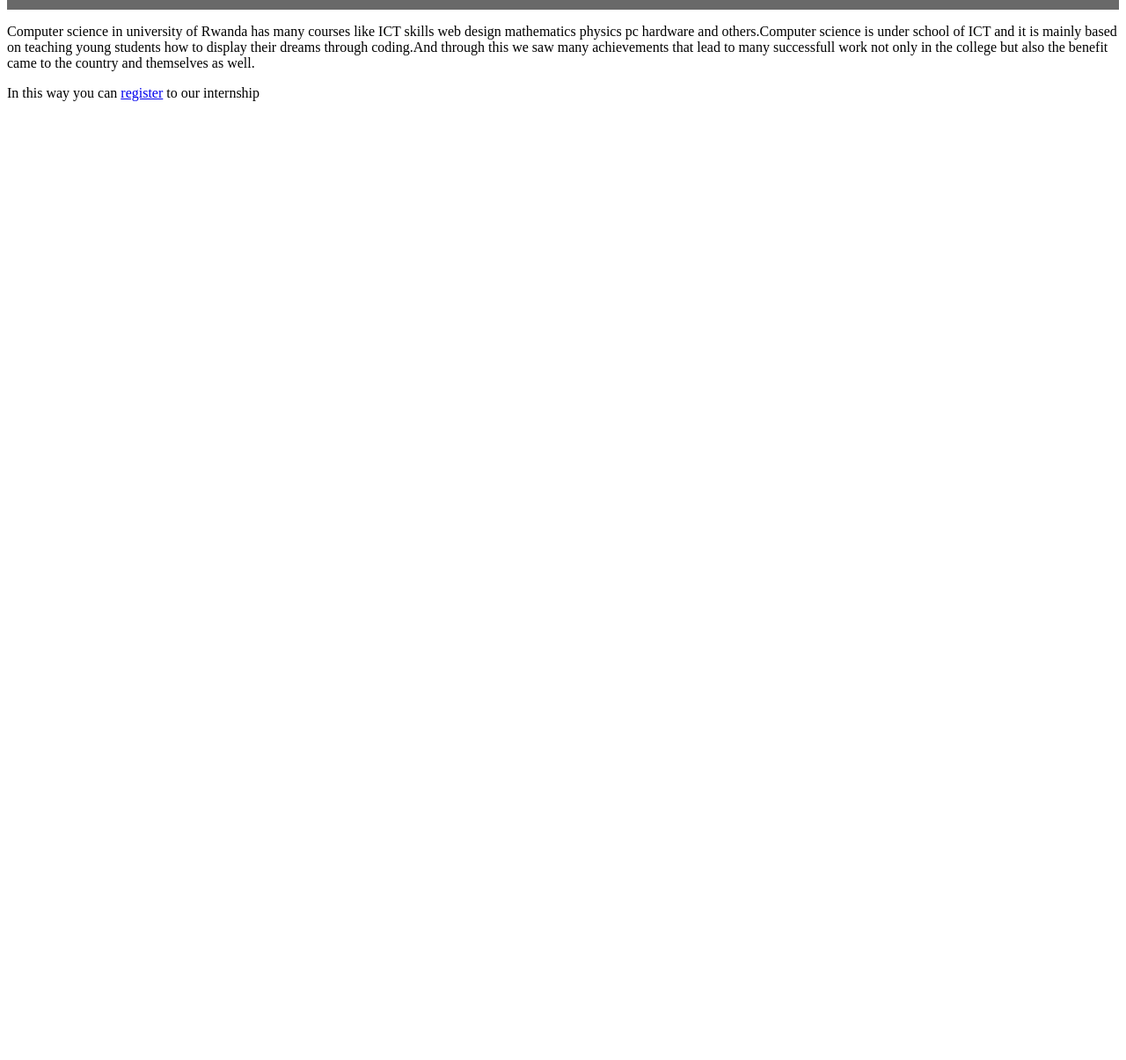
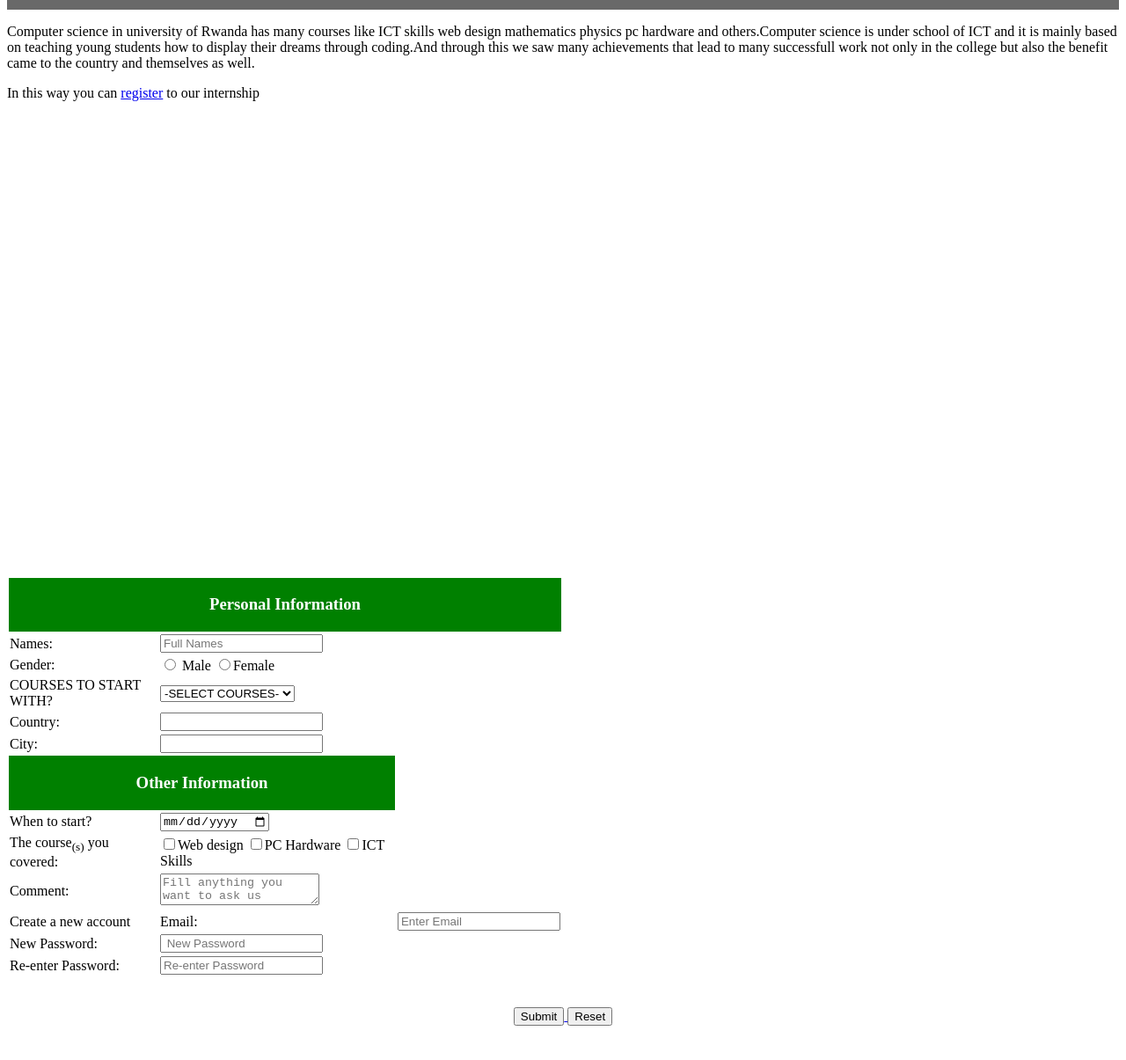
Before and after one commit to mugi01/mugi01.github.io, a plain HTML site: page index.html in a window 1280 px wide. Shown: the part 575-1780 px from the top of the page at 88% size. Before the commit the page ends 800 px from the top, so only its background shows below. Drawn offline with Linux system fonts and the light colour scheme.

Commit message:
Update index.html

```diff
--- a/index.html
+++ b/index.html
@@ -37,6 +37,75 @@
 		<div class="head4">
 	<p>Computer science in university of Rwanda has many courses like ICT skills web design mathematics physics pc hardware and others.Computer science is under school of ICT and it is mainly based on teaching young students how to display their dreams through coding.And through this we saw many achievements that lead to many successfull work not only in the college but also the benefit came to the country and themselves as well.</p>
 	In this way you can  <a href="Sign up.html">register</a> to our internship
+			  <div class="card">
+<FORM>
+	<table border="0" width="50%">
+
+    <th colspan="3" bgcolor="green"><h3><FONT COLOR="WHITE">Personal Information</FONT></h3></th>
+  </TR>
+  <TR>
+    <TD>Names:</TD>
+    <TD><input type="text" placeholder="Full Names" /></TD>
+  </TR><br><br>
+  <TR>
+    <TD>Gender:</TD>
+    <TD><input type="radio" name="Gender"> Male
+      <input type="radio" name="Gender">Female<br/></TD>
+  </TR><br><br>
+
+  <TR>
+    <TD>COURSES TO START WITH?</TD><br><br>
+    <TD><SELECT>
+        <option>-SELECT COURSES- </option>
+        <option>ICT SKILLS</option>
+        <option>WEB DESIGN</option>
+        <option>PC HARDWARE</option>
+      </SELECT></TD>
+  </TR><br><br>
+  <TR>
+    <TD>Country:</TD>
+    <TD><input type="text"/></TD>
+  </TR>
+  <TR>
+    <TD>City:</TD>
+    <TD><input type="text"/></TD>
+  </TR><br><br>
+  <TR>
+    <Th colspan="2" bgcolor="green"><h3><FONT COLOR="WHITE">Other Information</FONT></h3></th>
+  </TR>
+  <TR>
+    <TD>When to start?</TD><br><br>
+    <TD><input type="date"></TD>
+  </TR><br><br>
+  <TR>
+    <TD>The course<sub>(s)</sub> you covered:</TD>
+    <TD><input type="checkbox">Web design
+      <input type="checkbox">PC Hardware
+      <input type="checkbox">ICT Skills</TD>
+  </TR><br><br>
+  <TR>
+    <TD>Comment:</TD>
+    <Td><textarea placeholder="Fill anything you want to ask us"></textarea></Td>
+  </TR>
+  <TR>
+
+ <td>Create a new account</td><br><br>
+    <TD>Email:</TD><br><br><br><br>
+    <TD><input type="text" placeholder="Enter Email"></TD>
+  </TR><br><br>
+   <TR>
+    <TD>New Password:</TD><br><br>
+    <TD><input type="password"value="" placeholder=" New Password" /></TD>
+  </TR><br><br>
+  <TR>
+    <TD>Re-enter Password:</TD><br><br>
+    <TD><input type="password" value="" placeholder="Re-enter Password" /></TD>
+  </TR></TABLE>
+</FORM><br>
+  <p><center>
+    <a href="football1.html"><input type="button" name="submit" value="Submit"/>
+      <a href="sign up.html"><input type="button" name="submit" value="Reset"/></a></center></p><br>
+<p>
 </div>
 	</body>
 	</html>
```
